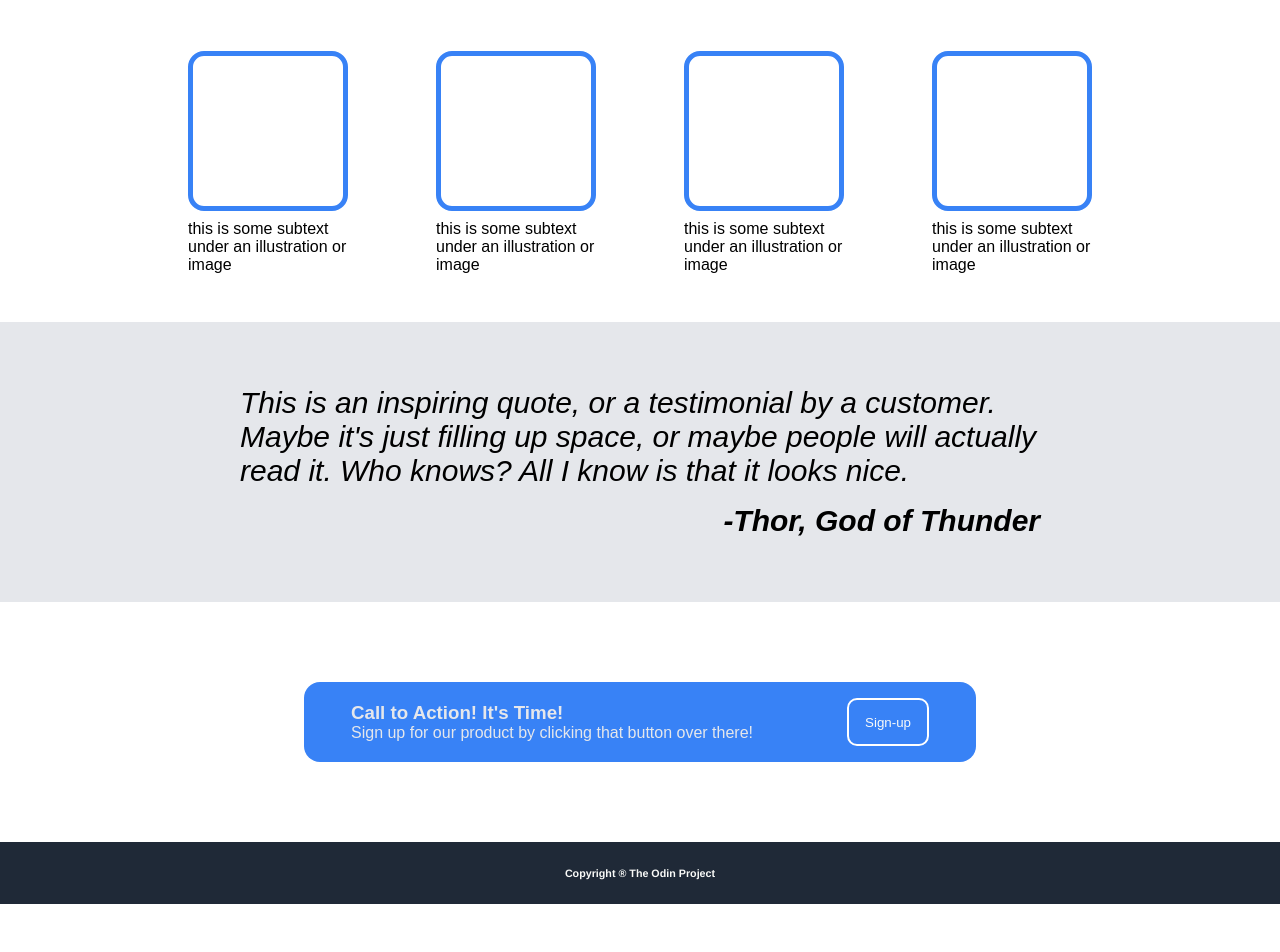
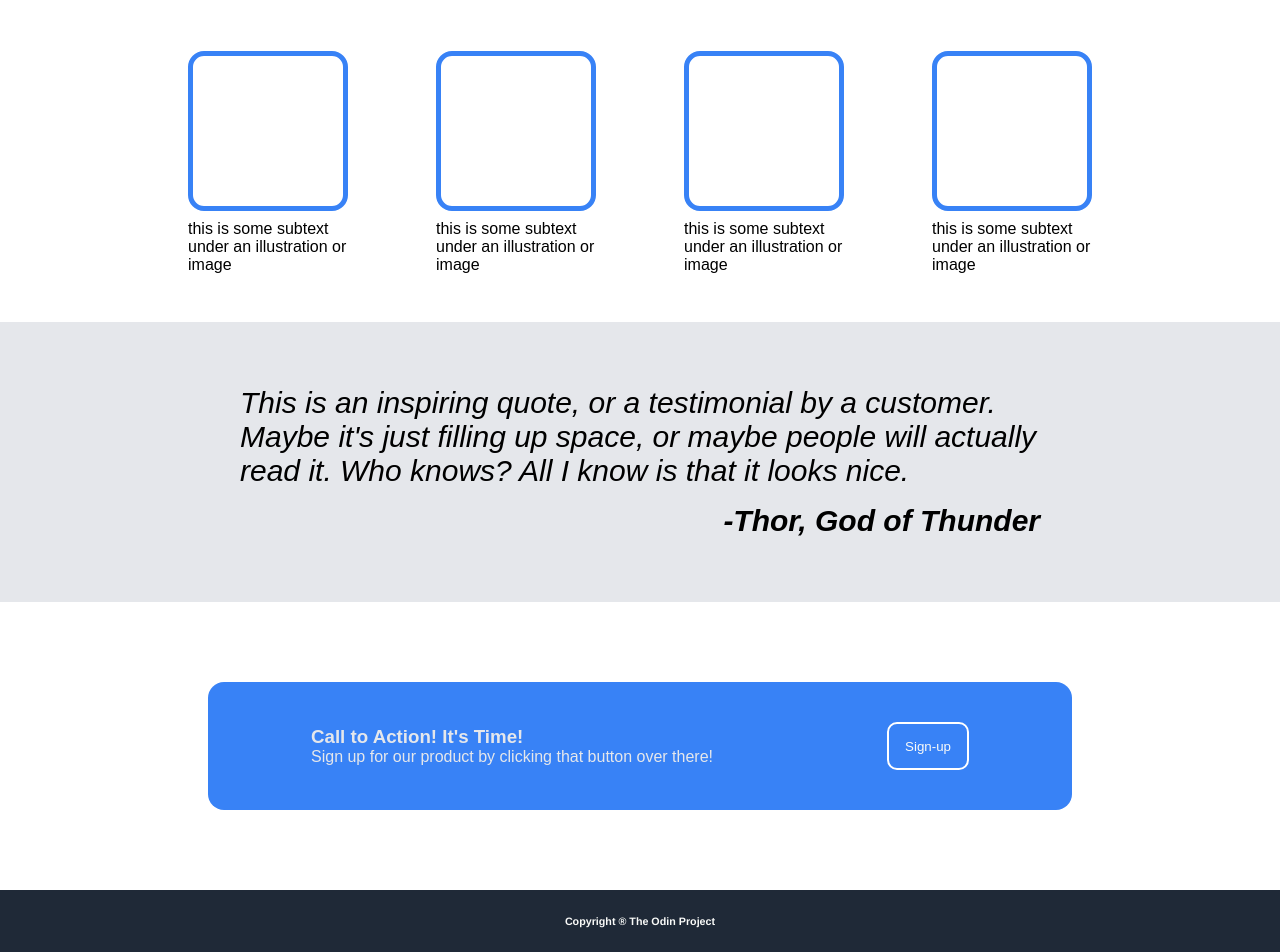
Before and after one commit to fabio-gn/landing-page-responsive, a plain HTML site: page index.html in a window 1280 px wide. Shown: the part 453-1405 px from the top of the page. Before the commit the page ends 1357 px from the top, so only its background shows below. Drawn offline with Linux system fonts and the light colour scheme.

Commit message:
enlarge call to action banner

```diff
--- a/style.css
+++ b/style.css
@@ -150,13 +150,14 @@ header {
 }
 .call-to-act .banner {
     display: flex;
-    padding: 1rem;
+    padding: 1.5rem 2rem 1.5rem 2rem;
     margin: 0 1rem;
     border-radius: 1rem;
     gap: 2rem;
     background-color: var(--buttonColor);
     color: var(--secondaryText);
-    width: 40rem;
+    width: 50rem;
+    height: 5rem;
     flex: 0 1 auto;
     justify-content: space-around;
     align-items: center;
```
